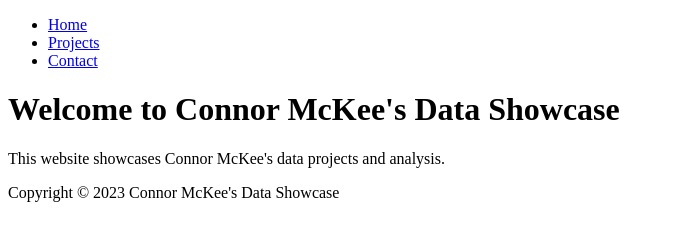
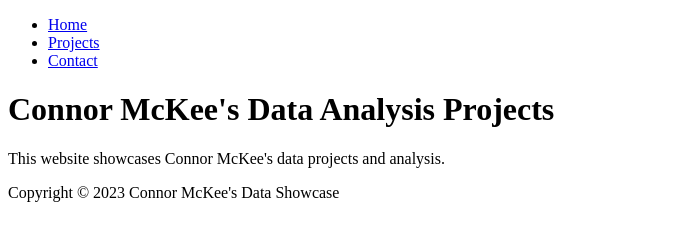
Before and after one commit to connormckee1323/cmckee, a plain HTML site: page index.html in a window 1280 px wide. Shown: the whole page, without its empty margins (0-674 px from the left). Drawn offline with Linux system fonts and the light colour scheme.

Commit message:
Add files via upload

```diff
--- a/index.html
+++ b/index.html
@@ -14,7 +14,7 @@
       </nav>
     </header>
     <main>
-      <h1>Welcome to Connor McKee's Data Showcase</h1>
+      <h1>Connor McKee's Data Analysis Projects</h1>
       <p>This website showcases Connor McKee's data projects and analysis.</p>
     </main>
     <footer>
```
